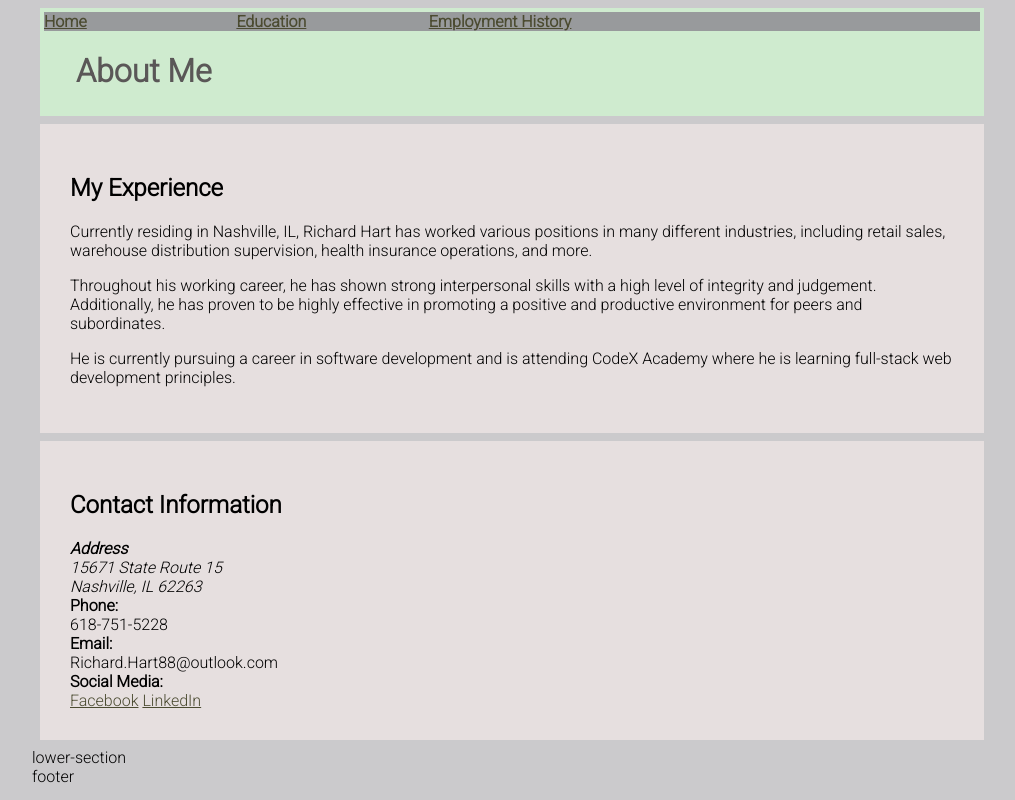
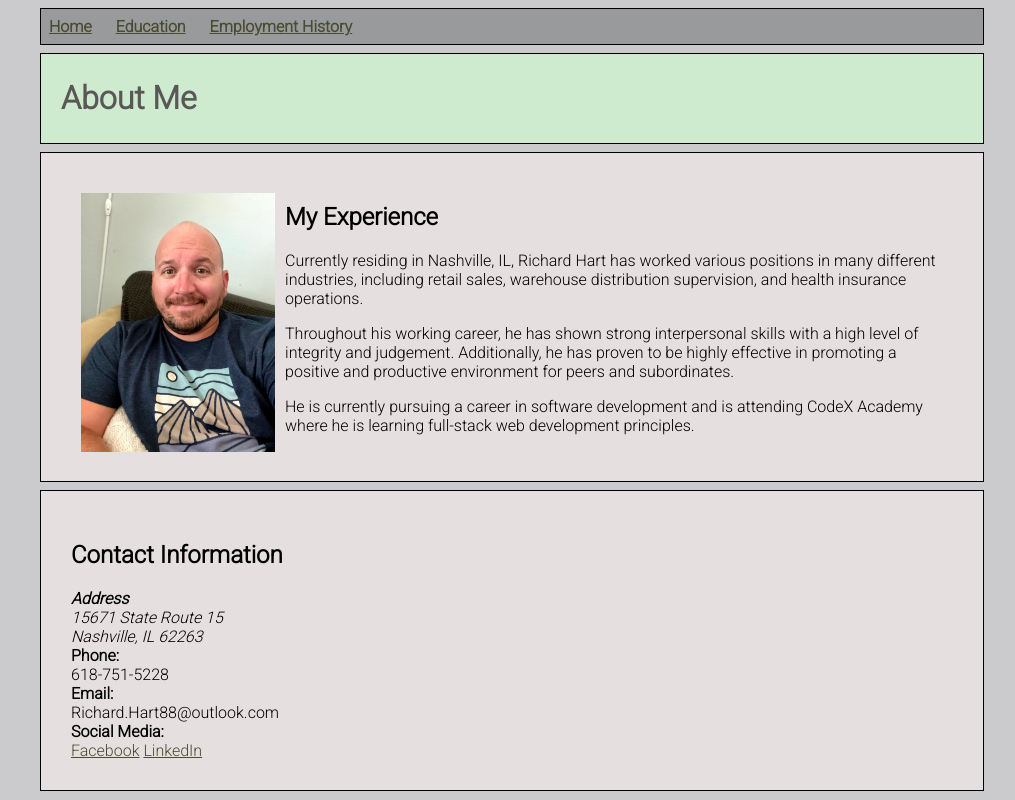
Before and after one commit to richardhart88/all-about-rick, a PHP site: page /index.html in a window 1280 px wide. Shown: the whole page, without its empty margins (128-1143 px from the left). Run offline with PHP 8.4, Linux system fonts and the light colour scheme.

Commit message:
updated info

```diff
--- a/index.html
+++ b/index.html
@@ -8,24 +8,27 @@
     <link rel="stylesheet" href="style.css">
 </head>
 <body>
+    <div class="navigation">
+        <a href="index.html" class="links">Home</a>
+        <a href="education.html" class="links">Education</a>
+        <a href="employment.html" class="links">Employment History</a>
+    </div>
     <header>
-        <nav>
-            <ul class="navigation">
-                <li class="links"><a href="index.html">Home</a></li>
-                <li class="links"><a href="education.html">Education</a></li>
-                <li class="links"><a href="employment.html">Employment History</a></li>
-            </ul>
-        </nav>
         <h1>About Me</h1>
     </header>
     <section>
-        <div class="employer">
+        <div class="entity">
+            <div>
+                <img src="me.jpg" alt="Richard C. Hart">
+            </div>
             <h2>My Experience</h2>
-            <p>Currently residing in Nashville, IL, Richard Hart has worked various positions in many different industries, including retail sales, warehouse distribution supervision, health insurance operations, and more.</p>
+            <p>Currently residing in Nashville, IL, Richard Hart has worked various positions in many different industries, including retail sales, warehouse distribution supervision, and health insurance operations.</p>
             <p>Throughout his working career, he has shown strong interpersonal skills with a high level of integrity and judgement. Additionally, he has proven to be highly effective in promoting a positive and productive environment for peers and subordinates.</p>
             <p>He is currently pursuing a career in software development and is attending CodeX Academy where he is learning full-stack web development principles.  </p>
         </div>
-        <div class="employer">
+    </section>
+    <section>
+        <div class="entity">
             <h2>Contact Information</h2>
                 <address>
                 <strong>Address</strong>
@@ -48,7 +51,5 @@
                 </span>
         </div>
     </section>
-    <section>lower-section</section>
-    <footer>footer</footer>
 </body>
 </html>
--- a/style.css
+++ b/style.css
@@ -10,31 +10,39 @@ body {
  header {
     background: #cfebcf;
     color: rgb(90, 87, 87);
+    border: 0.5px solid black;
     margin: 8px;
     padding: 4px;
 }
 
 h1 {
-      margin-left: 2rem;
+      margin-left: 1rem;
 }
 
+img {
+    float: left;
+    max-width: 22%;
+    min-width: 22%;
+    padding: 10px;
+
+}
 .navigation {
     background-color: rgb(152, 154, 156);
+    border: 0.5px solid black;
     list-style-type: none;
-    margin: 0;
-    padding: 0;
+    margin: 8px;
+    padding: 8px;
 }
 
 .links {
     display: inline-block;
     margin-right: 20px;
-    width: 18%;
     font-weight: bolder;
 }
 
-.employer {
+.entity {
     background:rgb(230, 223, 223);
-    border-style: 3px solid rgb(10, 179, 66);
+    border: 0.5px solid black;
     margin: 8px;
     padding: 30px;
 
```
Also changed, not shown: education.html (+8 -12 lines), employment.html (+9 -13 lines), me.jpg (added).
